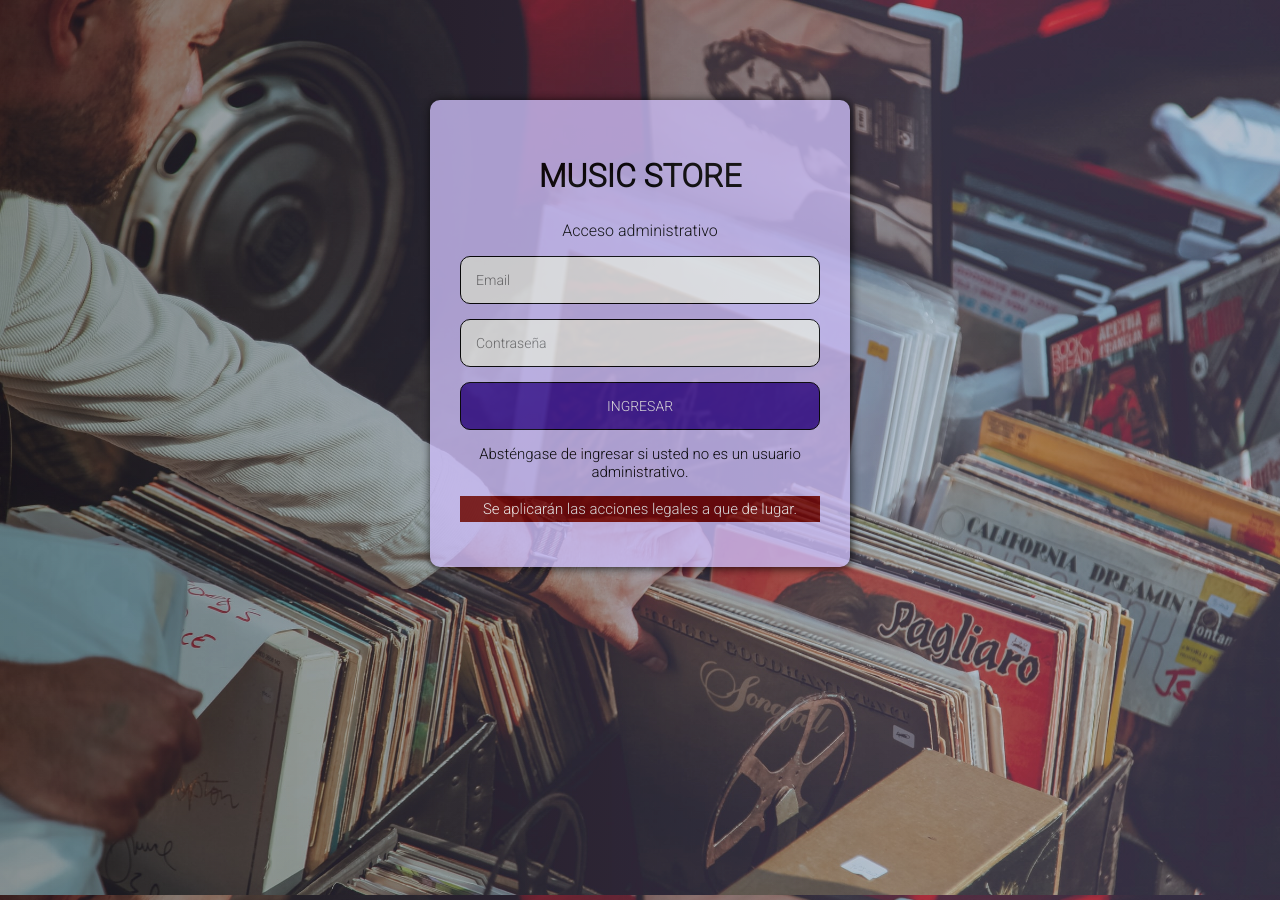
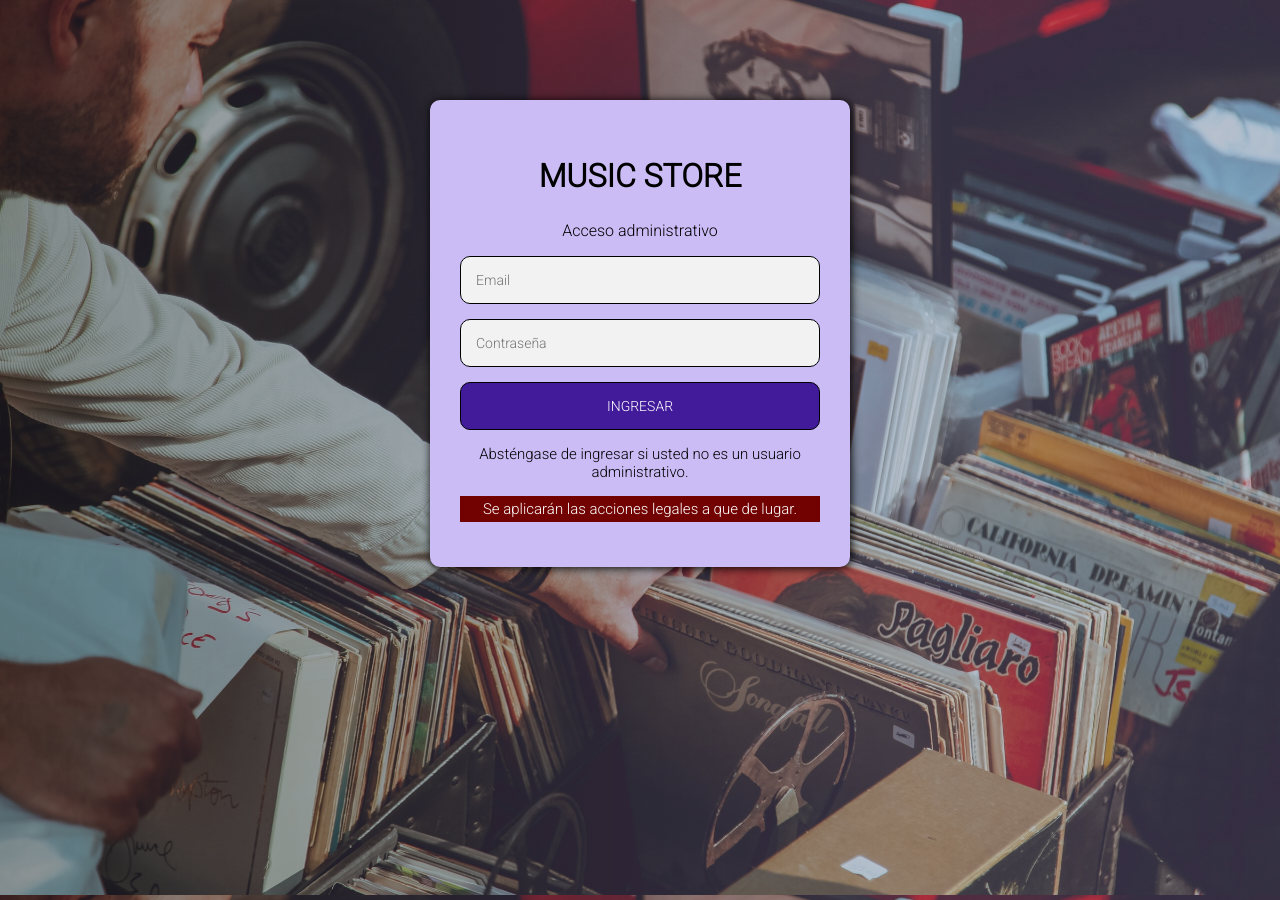
Before and after one commit to juavauj/MusicStore-PHP, a PHP site: page /files/formularios/admin_superadmin_login.php in a window 1280 px wide. Run offline with PHP 8.4, Linux system fonts and the light colour scheme.

Commit message:
Eliminar transparencia en login administrativo

```diff
--- a/files/subpages/styles/admin_superadmin_login.css
+++ b/files/subpages/styles/admin_superadmin_login.css
@@ -28,8 +28,6 @@ body {
   background-attachment: fixed;
   background-repeat: no-repeat;
   background-position: center;
-
-  opacity: 0.8;
 }
 
 h1 {
```
